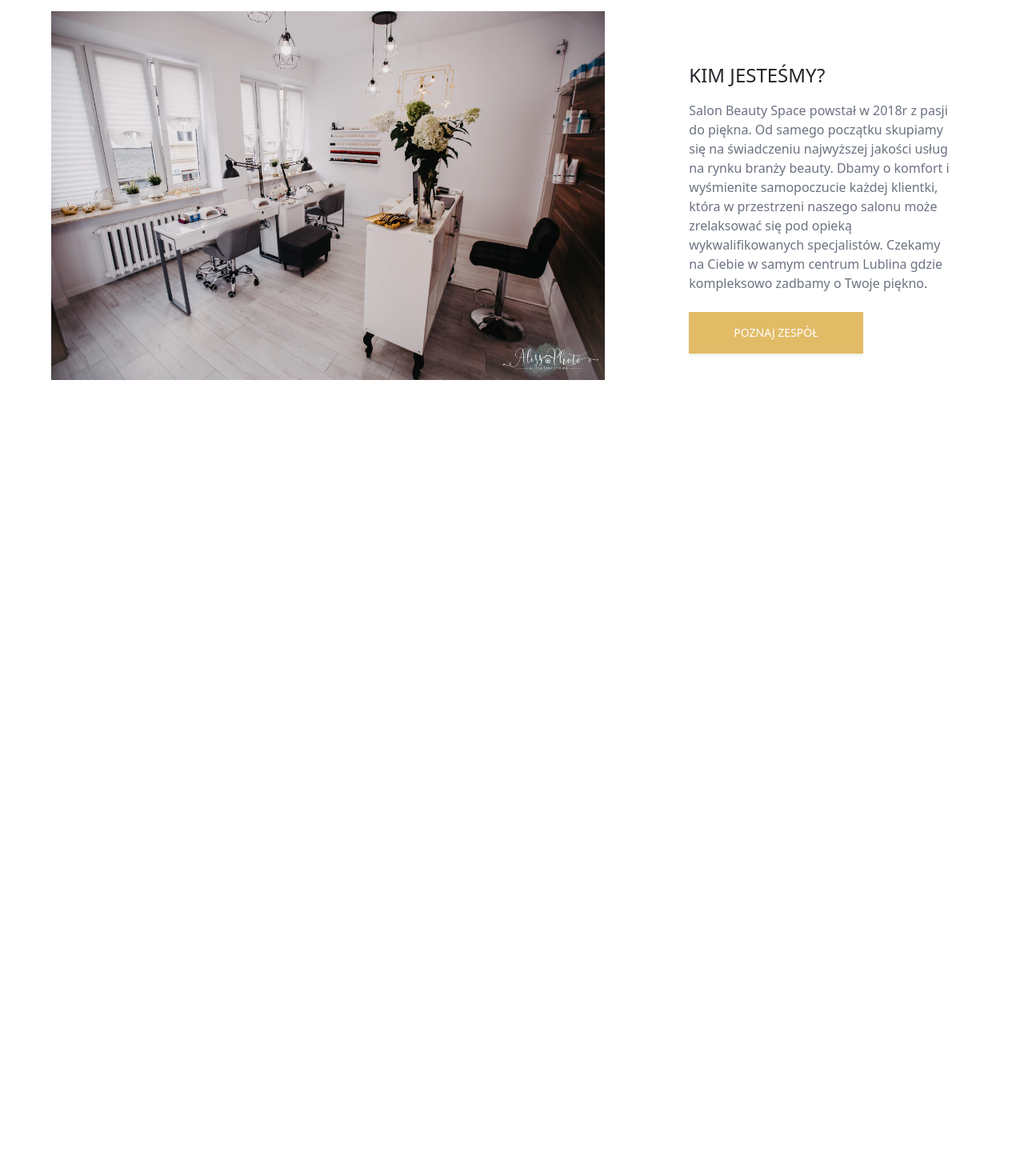
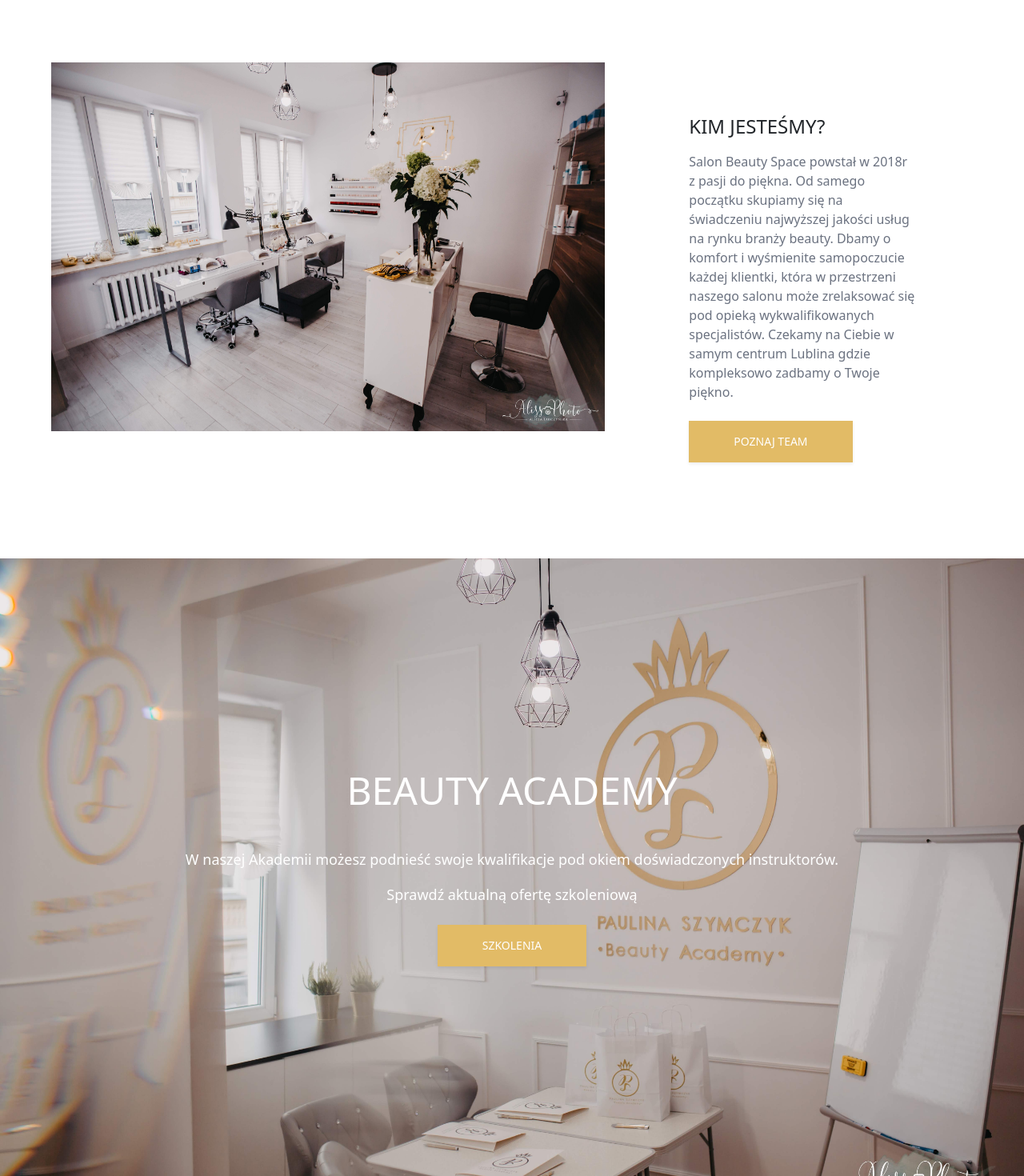
Before and after one commit to SzymczykI/BeautySpace_salon, a Next.js app: page / in a window 1280 px wide. Shown: the part 980-2450 px from the top of the page at 80% size. Before the commit the page ends 1493 px from the top, so only its background shows below. Built offline with nearby package versions, Linux system fonts and the light colour scheme.

Commit message:
landing page

```diff
--- a/components/About.tsx
+++ b/components/About.tsx
@@ -4,13 +4,13 @@
 
 const About = () => {
   return (
-    <div className="grid md:grid-cols-3 md:px-12 md:my-8 ">
-      <div className="w-96 h-max px-3 md:w-11/12 md:col-span-2">
-        <Image src={salon} />
+    <div className="z-0 grid md:grid-cols-3 md:px-12 md:my-24 ">
+      <div className="z-0 w-96 h-max px-3 md:w-11/12 md:col-span-2">
+        <Image  src={salon} />
       </div>
-      <div className="px-4 mt-2 md:max-w-xl md:px-0 md:mr-5">
+      <div className="px-4 mt-2 md:max-w-xl md:px-0 md:mr-8">
         <h1 className="font-light pb-3 text-2xl md:mt-14">KIM JESTEŚMY?</h1>
-        <p className="text-gray-500">
+        <p className="text-gray-500 md:mr-8">
           Salon Beauty Space powstał w 2018r z pasji do piękna. Od samego
           początku skupiamy się na świadczeniu najwyższej jakości usług na rynku
           branży beauty. Dbamy o komfort i wyśmienite samopoczucie każdej
@@ -22,7 +22,7 @@
         type="button"
         className="inline-flex items-center my-4 px-14 py-3 text-sm font-medium text-white bg-gold shadow-sm hover:bg-black "
       >
-        POZNAJ ZESPÒŁ
+        POZNAJ TEAM
       </button>
       </div>
     </div>
--- /dev/null
+++ b/components/Academy.tsx
@@ -0,0 +1,30 @@
+import React from "react";
+
+const Academy = () => {
+  return (
+    <div>
+      <section className="container flex items-center justify-center h-screen m-auto mb-12 bg-fixed bg-center bg-cover custom-img2">
+        <div className='grid place-items-center'>
+          <h1 className="px-5 pb-5 text-5xl text-center text-white">
+            BEAUTY ACADEMY
+          </h1>
+          <p className="px-5 text-lg text-center text-white">
+            W naszej Akademii możesz podnieść swoje kwalifikacje pod okiem
+            doświadczonych instruktorów.
+          </p>
+          <p className="px-5 pt-3 text-center text-lg text-white">
+            Sprawdź aktualną ofertę szkoleniową
+          </p>
+          <button
+            type="button"
+            className="my-4 px-14 py-3 text-sm font-medium text-white bg-gold shadow-sm hover:bg-black "
+          >
+            SZKOLENIA
+          </button>
+        </div>
+      </section>
+    </div>
+  );
+};
+
+export default Academy;
--- a/components/Layout.tsx
+++ b/components/Layout.tsx
@@ -3,10 +3,10 @@
 
 const Layout = ({ children }: any) => {
   return (
-    <div className='relative'>
+    <>
       <NavBar />
       {children}
-    </div>
+    </>
   );
 };
 
--- a/components/NavBar.tsx
+++ b/components/NavBar.tsx
@@ -16,7 +16,7 @@
 
   return (
     <>
-      <Popover className="sticky px-4 top-0 bg-white">
+      <Popover className="sticky z-50 px-4 top-0 bg-white">
         <div className="px-1 sm:px-1">
           <div className="flex items-center justify-between border-b-2 border-gray-100 md:justify-start md:space-x-6">
             <div className="flex justify-start lg:flex-1">
--- a/pages/index.tsx
+++ b/pages/index.tsx
@@ -1,19 +1,23 @@
 import type { InferGetStaticPropsType } from "next";
 import Head from "next/head";
 import About from "../components/About";
+import Academy from "../components/Academy";
 import Header from "../components/Header";
-
 
 const Home = ({ data }: InferGetStaticPropsType<typeof getStaticProps>) => {
   return (
     <div>
       <Head>
         <title>Paulina Szymczyk Beauty Space</title>
-        <meta name="description" content="Beauty Space - salon kosmetyczny w Lublinie" />
+        <meta
+          name="description"
+          content="Beauty Space - salon kosmetyczny w Lublinie"
+        />
       </Head>
 
-      <Header />
-      <About />
+        <Header />
+        <About />
+        <Academy />
 
     </div>
   );
@@ -26,8 +30,8 @@
 
   return {
     props: {
-      data
+      data,
     },
-    revalidate: 4 * 60 * 60
-  }
+    revalidate: 4 * 60 * 60,
+  };
 }
--- a/styles/globals.css
+++ b/styles/globals.css
@@ -19,3 +19,7 @@
 .custom-img {
   background-image: url("../assets/salon1.jpg");
 }
+
+.custom-img2 {
+  background-image: url("../assets/salon3.jpg");
+}
```
Also changed, not shown: assets/salon3.jpg (added).
